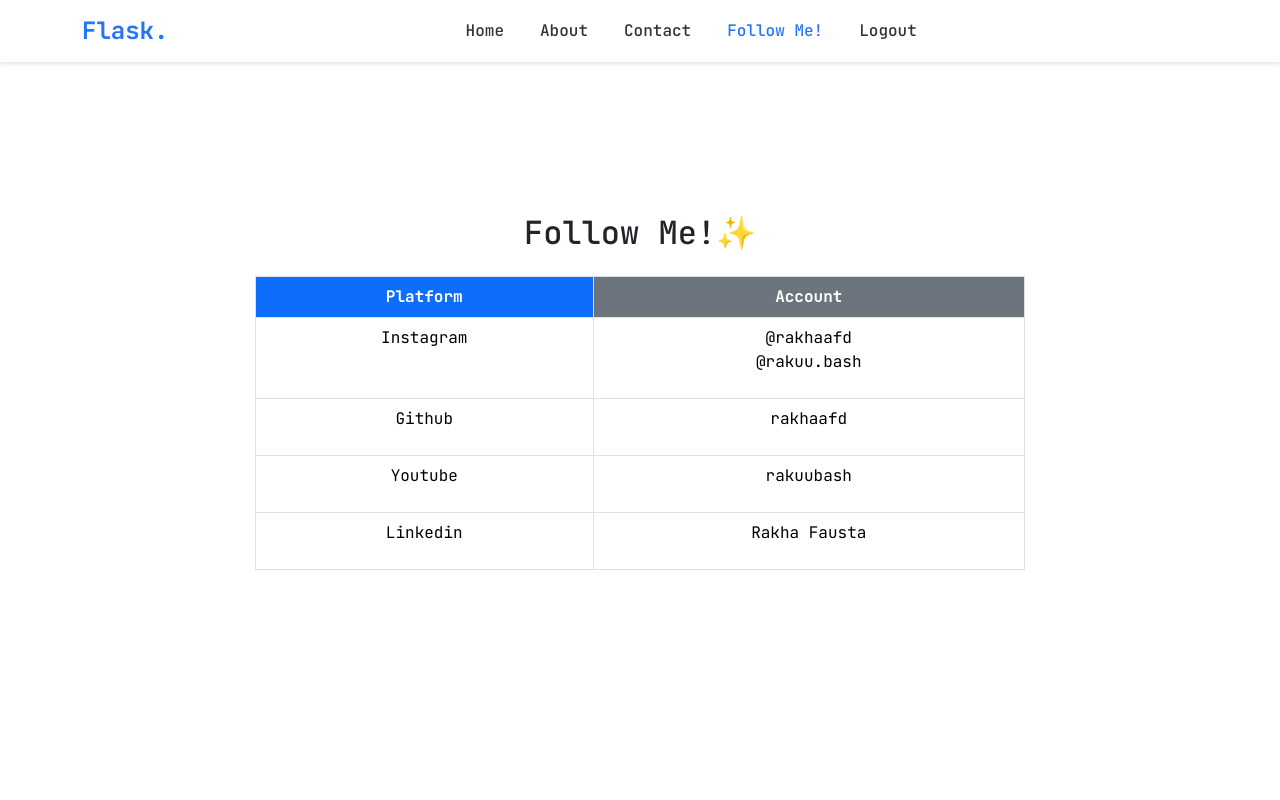
After one commit to rakhaafd/flask, a Flask app: page /table in a window 1280 px wide. The commit adds this page. Run offline with Flask 3, Linux system fonts and the light colour scheme; the visitor is signed in with stand-in values (Sample User, id 1).

Commit message:
feat: Parsing JSON to table

```diff
--- a/project/app.py
+++ b/project/app.py
@@ -55,6 +55,20 @@ def logout_account():
     else:
         return redirect(url_for('index'))
 
+@app.route('/table')
+def show_table():
+    if "email" not in session:
+        flash("You must login first", "error")
+        return redirect(url_for('index'))
+
+    my_social_media = {
+        "Instagram" : ["@rakhaafd", "@rakuu.bash"],
+        "Github" : ["rakhaafd"],
+        "Youtube" : ["rakuubash"],
+        "Linkedin" : ["Rakha Fausta"]
+    }
+    return render_template("table.html", socialmed=my_social_media)
+
 @app.route("/redirect-about")
 def redirect_about():
     return redirect(url_for("about"))
--- a/project/templates/main_layout.html
+++ b/project/templates/main_layout.html
@@ -5,8 +5,8 @@
     <meta name="viewport" content="width=device-width, initial-scale=1.0">
     <link href="https://cdn.jsdelivr.net/npm/bootstrap@5.3.3/dist/css/bootstrap.min.css" rel="stylesheet" integrity="sha384-QWTKZyjpPEjISv5WaRU9OFeRpok6YctnYmDr5pNlyT2bRjXh0JMhjY6hW+ALEwIH" crossorigin="anonymous">
     <link rel="preconnect" href="https://fonts.googleapis.com">
-<link rel="preconnect" href="https://fonts.gstatic.com" crossorigin>
-<link href="https://fonts.googleapis.com/css2?family=JetBrains+Mono:ital,wght@0,100..800;1,100..800&family=Quicksand:wght@300..700&display=swap" rel="stylesheet">
+    <link rel="preconnect" href="https://fonts.gstatic.com" crossorigin>
+    <link href="https://fonts.googleapis.com/css2?family=JetBrains+Mono:ital,wght@0,100..800;1,100..800&family=Quicksand:wght@300..700&display=swap" rel="stylesheet">
     <link rel="stylesheet" href="{{ url_for('static', filename='main.css') }}">
     <title>Flask.</title>
 </head>
@@ -35,6 +35,9 @@
                         <a class="nav-link {{ 'active' if request.endpoint == 'contact' }}" href="{{ url_for('contact') }}">Contact</a>
                     </li>
                     <li class="nav-item">
+                        <a class="nav-link {{ 'active' if request.endpoint == 'show_table' }}" href="{{ url_for('show_table') }}">Follow Me!</a>
+                    </li>
+                    <li class="nav-item">
                         <a class="nav-link {{ 'active' if request.endpoint == 'logout_account' }}" href="{{ url_for('logout_account') }}">Logout</a>
                     </li>
                 </ul>
@@ -43,12 +46,10 @@
     </nav>
 
     <!-- Main Content -->
-    <main role="main" class="container d-flex justify-content-center align-items-center" style="height: 100vh;">
-        <div class="row">
-            <div class="col-md-12 text-center">
-                <!-- Content Block -->
-                {% block content %}{% endblock %}
-            </div>
+    <main role="main" class="container d-flex justify-content-center align-items-center vh-100">
+        <div class="w-100" style="max-width: 800px; padding: 0 15px;">
+            <!-- Content Block -->
+            {% block content %}{% endblock %}
         </div>
     </main>
 
--- a/project/templates/success.html
+++ b/project/templates/success.html
@@ -1,5 +1,7 @@
 {% extends "main_layout.html" %}
 {% block content %}
+<div class="text-center">
 <h3><strong>{{ value }}</strong></h3>
 <h5><em>Glad to See u👋</em></h5>
+</div>
 {% endblock %}
--- /dev/null
+++ b/project/templates/table.html
@@ -0,0 +1,31 @@
+{% extends "main_layout.html" %}
+{% block content %}
+    <div class="text-center">
+        <h2 class="mb-4">Follow Me!✨</h2>
+
+        <!-- Tabel dengan lebar penuh dan responsif -->
+        <div class="table-responsive">
+            <table class="table table-bordered">
+                <thead>
+                        <th class="bg-primary text-white">Platform</th>
+                        <th class="bg-secondary text-white">Account</th>
+                    </tr>
+                </thead>
+                <tbody>
+                    {% for platform, accounts in socialmed.items() %}
+                        <tr>
+                            <td>{{ platform }}</td>
+                            <td>
+                                <ul class="list-unstyled">
+                                    {% for account in accounts %}
+                                        <li>{{ account }}</li>
+                                    {% endfor %}
+                                </ul>
+                            </td>
+                        </tr>
+                    {% endfor %}
+                </tbody>
+            </table>
+        </div>
+    </div>
+{% endblock %}
```
Also changed, not shown: project/templates/about.html (+6 -4 lines), project/templates/contact.html (+5 -3 lines).
